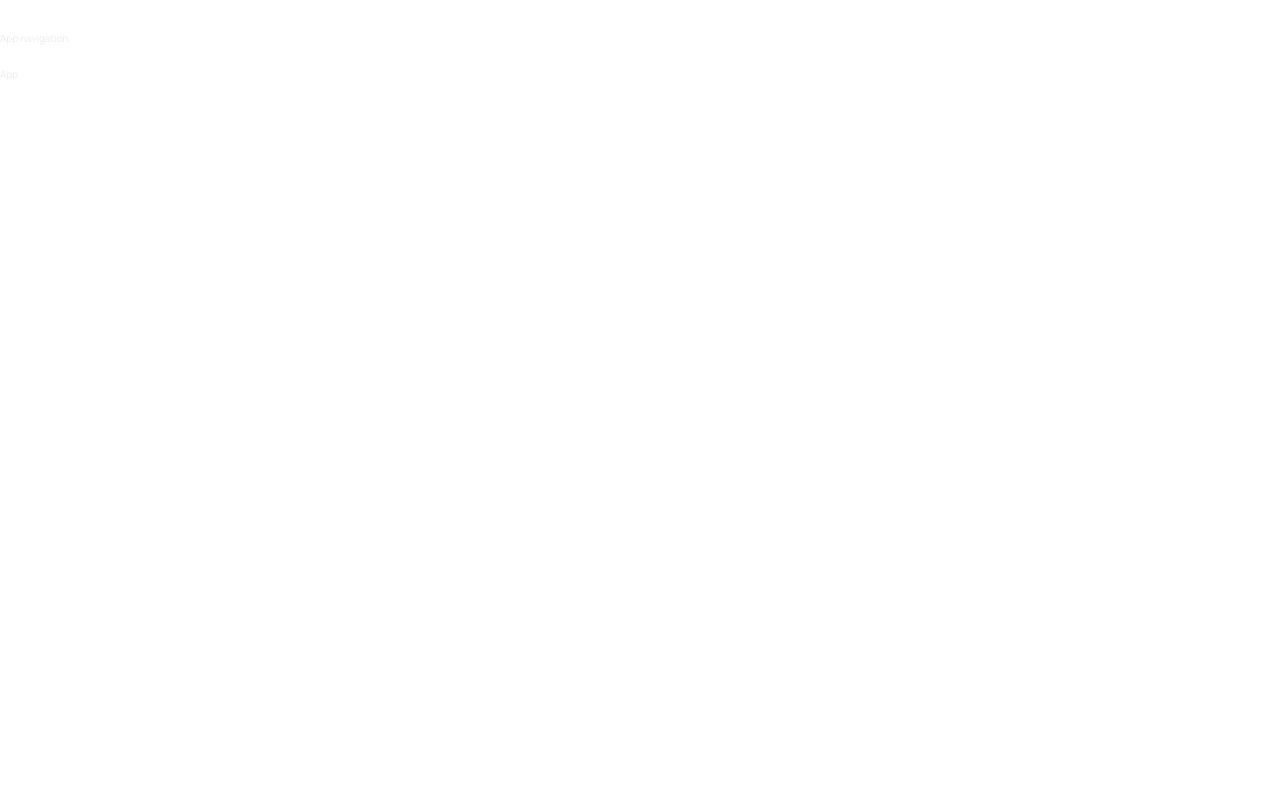
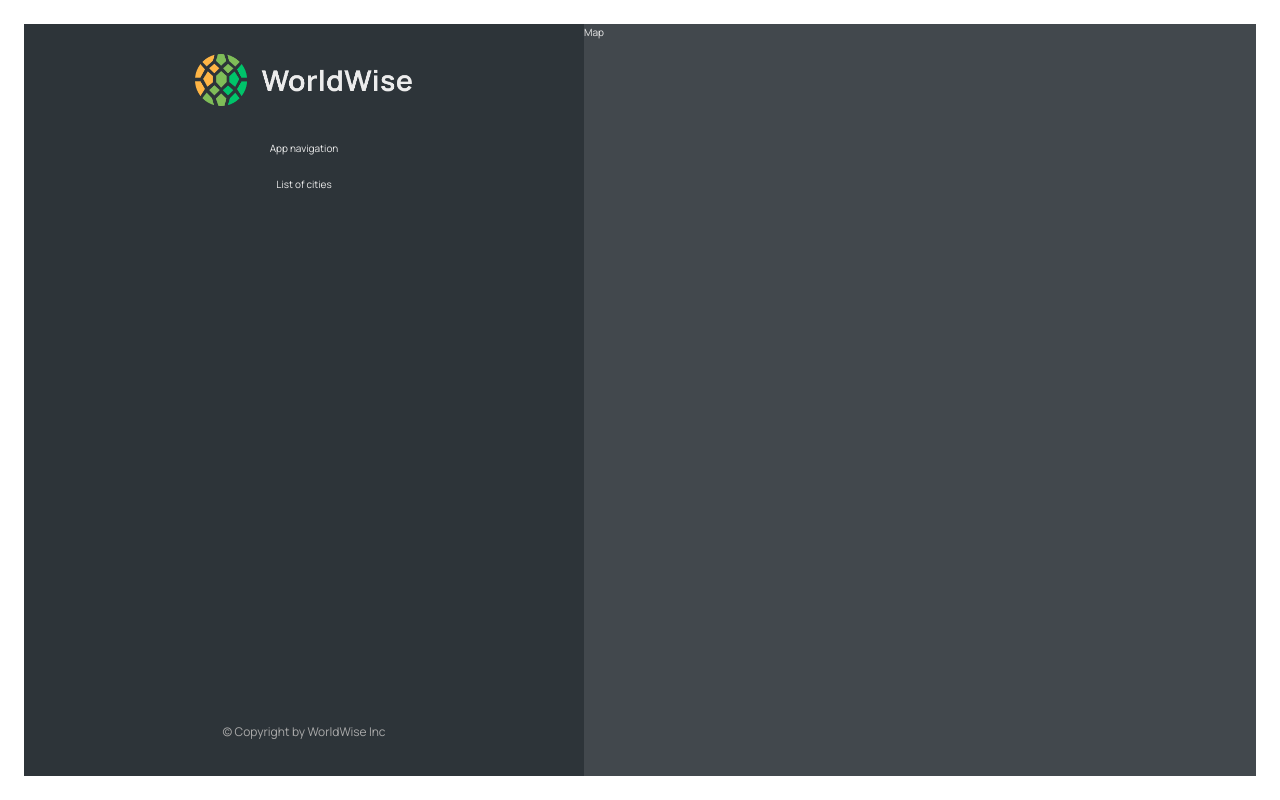
Before and after one commit to AmitSKumar/worldwise, a React (Vite) app: page /app in a window 1280 px wide. Built offline with nearby package versions, Linux system fonts and the light colour scheme.

Commit message:
building app layout

```diff
--- a/src/Pages/AppLayout.jsx
+++ b/src/Pages/AppLayout.jsx
@@ -1,10 +1,11 @@
-import AppNav from "../components/AppNav"
-
+import Map from "../components/Map"
+import SideBar from "../components/SideBar"
+import styles from './AppLayout.module.css'
 function AppLayout() {
     return (
-        <div>
-            <AppNav />
-            App
+        <div className={styles.app}>
+           <SideBar/>
+           <Map />
         </div>
     )
 }
--- /dev/null
+++ b/src/components/Map.jsx
@@ -0,0 +1,11 @@
+import styles from './Map.module.css'
+
+function Map() {
+    return (
+        <div className={styles.mapContainer}>
+            Map
+        </div>
+    )
+}
+
+export default Map
--- /dev/null
+++ b/src/components/SideBar.jsx
@@ -0,0 +1,20 @@
+import AppNav from "./AppNav"
+import Logo from "./Logo"
+import styles from "./Sidebar.module.css"
+
+function SideBar() {
+    return (
+        <div className={styles.sidebar}>
+            <Logo />
+            <AppNav />
+            <p>List of cities</p>
+            <footer className={styles.footer}>
+                <p className={styles.copyright}> &copy; Copyright {new Date().getFullYear}
+                by WorldWise Inc
+                </p>
+            </footer>
+        </div>
+    )
+}
+
+export default SideBar
```
